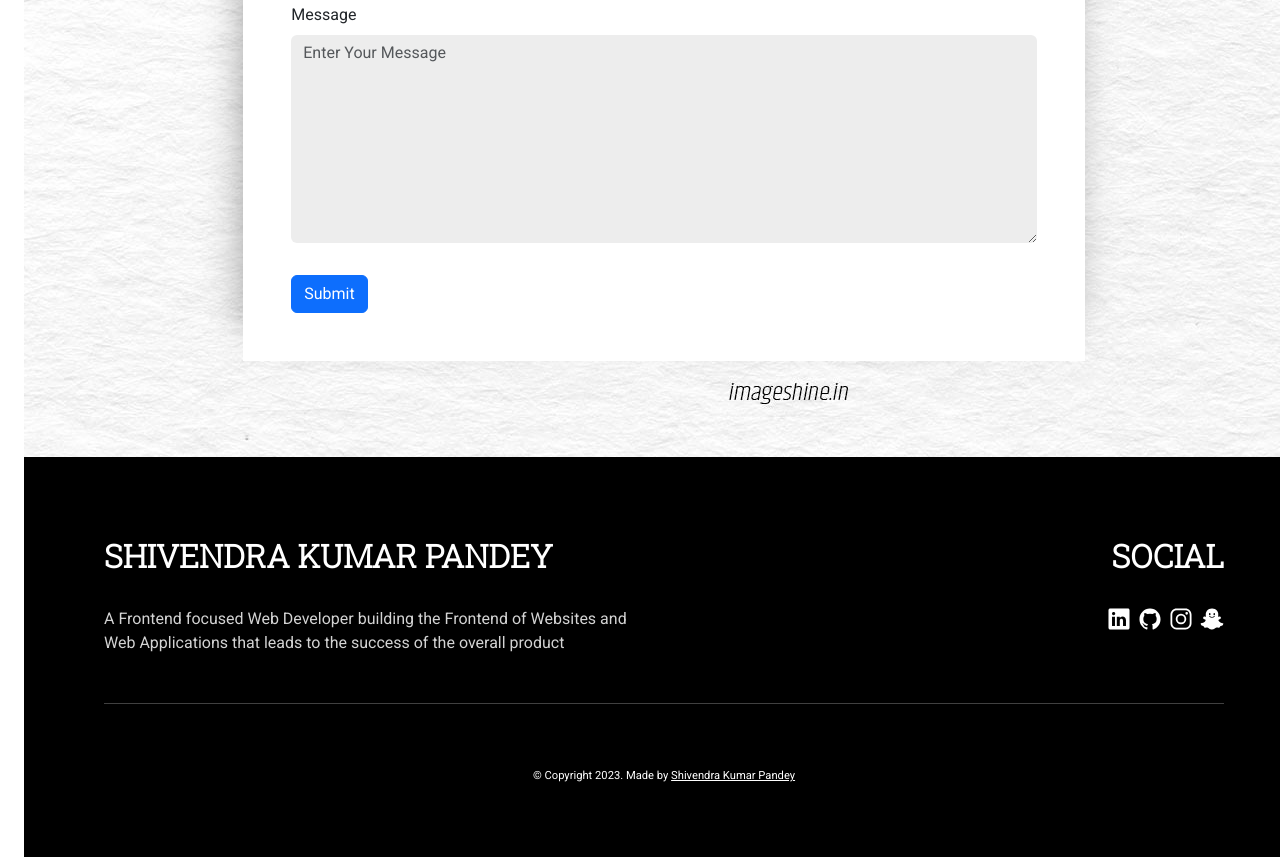
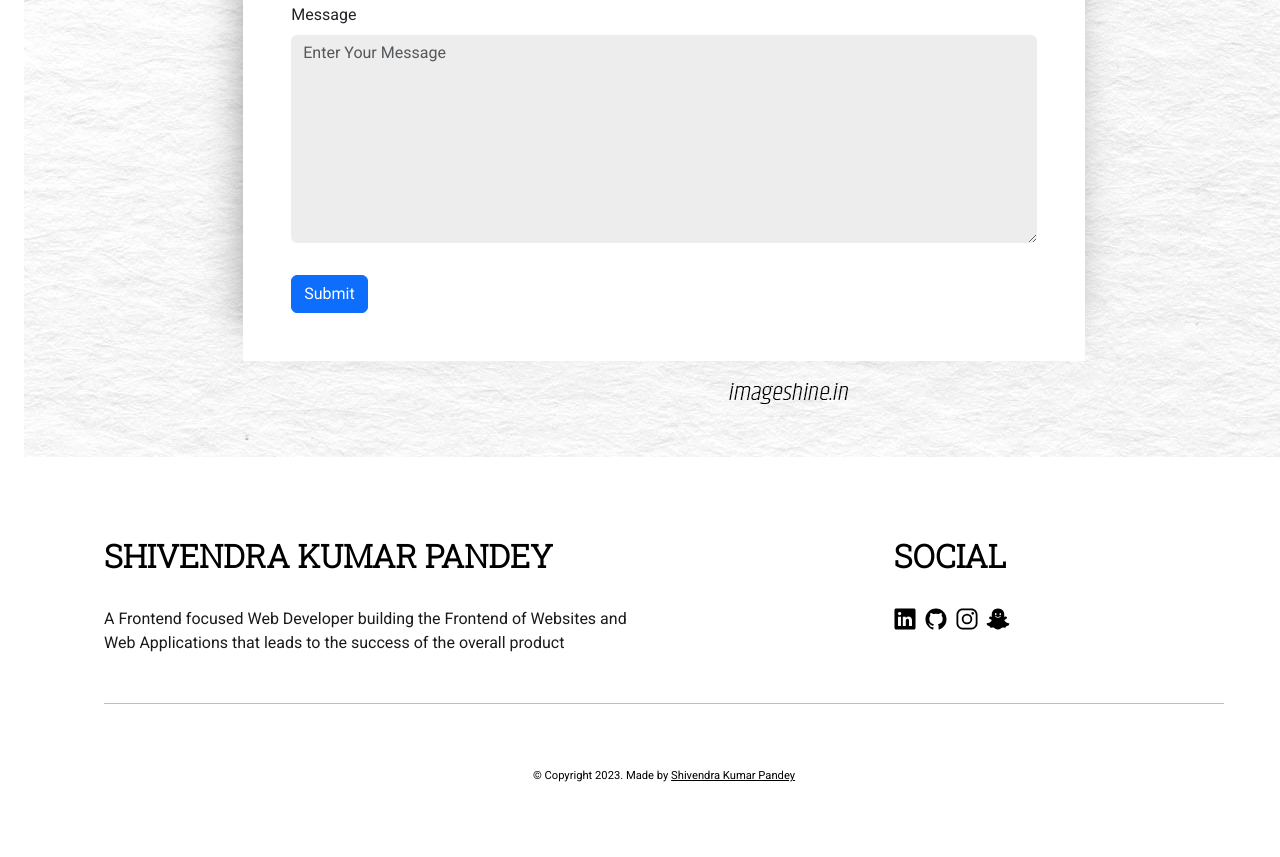
Before and after one commit to ShivendraPandey26/portfolio, a plain HTML site: page index.html in a window 1280 px wide. Shown: the part 4602-5459 px from the top of the page. Drawn offline with nearby package versions, Linux system fonts and the light colour scheme.

Commit message:
Update style.css

```diff
--- a/style.css
+++ b/style.css
@@ -140,9 +140,9 @@
 .footer {
   width: 100vw;
   height: 50vh;
-  background: #000;
+  background: #fff;
   padding: 5rem;
-  color: #fff;
+  color: #000;
 }
 
 #footer-up {
@@ -150,11 +150,11 @@
 }
 
 .social-media {
-  text-align: end;
+  text-align: center;
 }
 
 .logo {
-  color: #fff;
+  color: #000;
   font-size: 1.5rem;
   margin-left: 3px;
 }
@@ -166,7 +166,7 @@
 }
 
 .detail p {
-  color: #d3d3d3;
+  color: #1a1a1a;
 }
 
 .hr {
@@ -180,5 +180,5 @@
 }
 
 .Copyright a {
-  color: #fff;
+  color: #000;
 }
```
